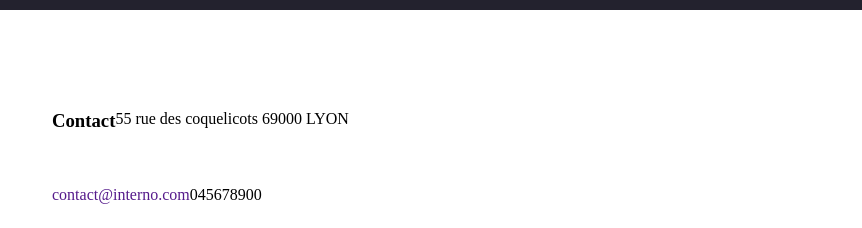
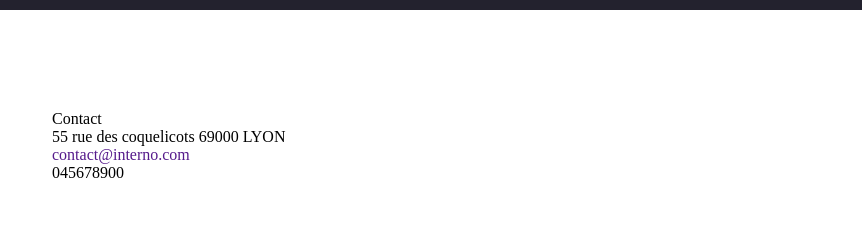
Before and after one commit to MaJin-web/interno-, a plain HTML site: page index.html in a window 1280 px wide. Shown: the part 4029-4257 px from the top of the page, 418-1280 px from the left. Drawn offline with Linux system fonts and the light colour scheme.

Commit message:
Update index.html

```diff
--- a/index.html
+++ b/index.html
@@ -257,7 +257,7 @@
             </div>
 
             <div class="flex w-33">
-                <h3>Contact</h3>
+                <h3s>Contact</h3>
                 <p>55 rue des coquelicots
                     69000 LYON</p>
                 <a href="">contact@interno.com</a>
@@ -273,8 +273,6 @@
 
 
 
-
-
     </main>
 
 </body>
```
